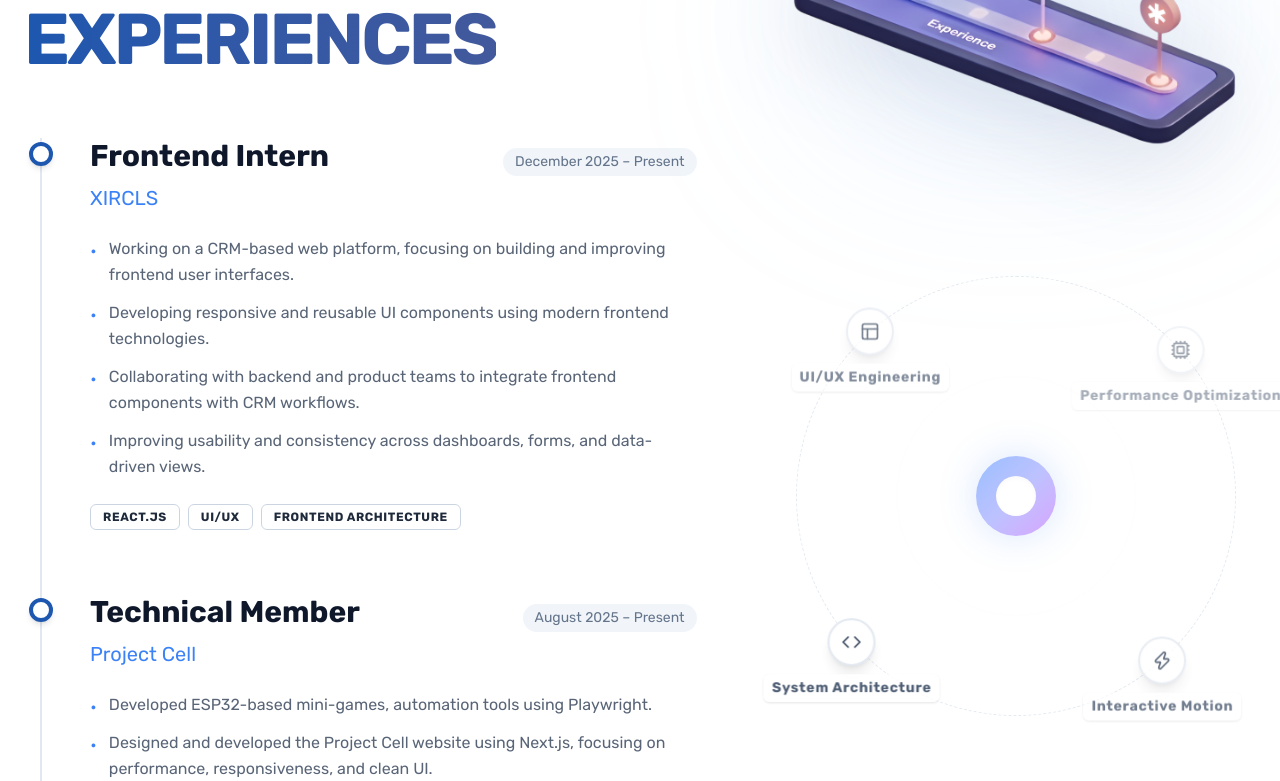
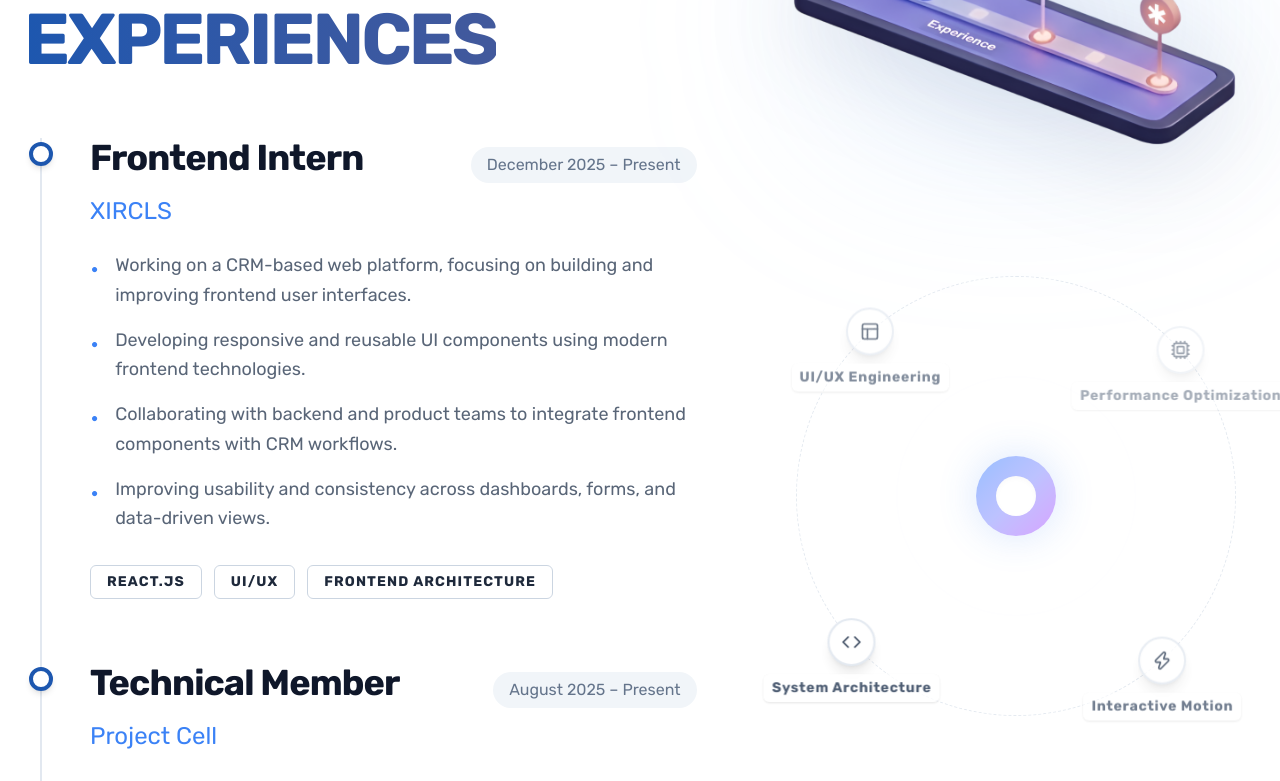
Before and after one commit to WillyEverGreen/PORTFOLIO_v2, a React (Vite) app: page / in a window 1280 px wide. Shown: the part 2300-3081 px from the top of the page. Built offline with nearby package versions, Linux system fonts and the light colour scheme.

Commit message:
style: refine CurvedLoop and Projects components with CSS adjustments and layout improvements

```diff
--- a/src/components/Experience.tsx
+++ b/src/components/Experience.tsx
@@ -115,27 +115,27 @@ const Experience: React.FC = () => {
                   {/* Timeline Dot */}
                   <div className="absolute w-6 h-6 bg-white border-4 border-[#1D57AF] rounded-full -left-[13px] top-1 shadow-md"></div>
 
-                  <div className="flex flex-col sm:flex-row sm:items-baseline justify-between mb-2 gap-2">
-                    <h3 className="font-rubik font-bold text-2xl md:text-3xl text-[#0f172a]">{exp.role}</h3>
-                    <span className="font-rubik text-sm font-medium text-[#64748b] bg-[#f1f5f9] px-3 py-1 rounded-full whitespace-nowrap">
+                  <div className="flex flex-col sm:flex-row sm:items-baseline justify-between mb-3 gap-2">
+                    <h3 className="font-rubik font-bold text-3xl md:text-4xl text-[#0f172a] tracking-tight">{exp.role}</h3>
+                    <span className="font-rubik text-base font-medium text-[#64748b] bg-[#f1f5f9] px-4 py-1.5 rounded-full whitespace-nowrap">
                       {exp.date}
                     </span>
                   </div>
 
-                  <h4 className="font-rubik text-xl text-[#3b82f6] font-medium mb-6">{exp.company}</h4>
+                  <h4 className="font-rubik text-2xl text-[#3b82f6] font-medium mb-6">{exp.company}</h4>
 
-                  <ul className="space-y-3 mb-6">
+                  <ul className="space-y-4 mb-8">
                     {exp.description.map((desc, i) => (
-                      <li key={i} className="font-rubik text-[#475569] leading-relaxed flex items-start gap-3">
-                        <span className="text-[#3b82f6] mt-1.5 text-lg leading-none">•</span>
+                      <li key={i} className="font-rubik text-[#475569] leading-relaxed flex items-start gap-4 text-lg">
+                        <span className="text-[#3b82f6] mt-1.5 text-2xl leading-none">•</span>
                         <span className="opacity-90">{desc}</span>
                       </li>
                     ))}
                   </ul>
 
-                  <div className="flex flex-wrap gap-2">
+                  <div className="flex flex-wrap gap-3">
                     {exp.skills.map((skill, i) => (
-                      <span key={i} className="font-rubik text-xs font-semibold tracking-wider uppercase text-[#1e293b] border border-[#cbd5e1] px-3 py-1 rounded-md bg-white hover:bg-[#f1f5f9] transition-colors cursor-default">
+                      <span key={i} className="font-rubik text-sm font-semibold tracking-[0.08em] uppercase text-[#1e293b] border border-[#cbd5e1] px-4 py-1.5 rounded-md bg-white hover:bg-[#f1f5f9] transition-colors cursor-default">
                         {skill}
                       </span>
                     ))}
```
